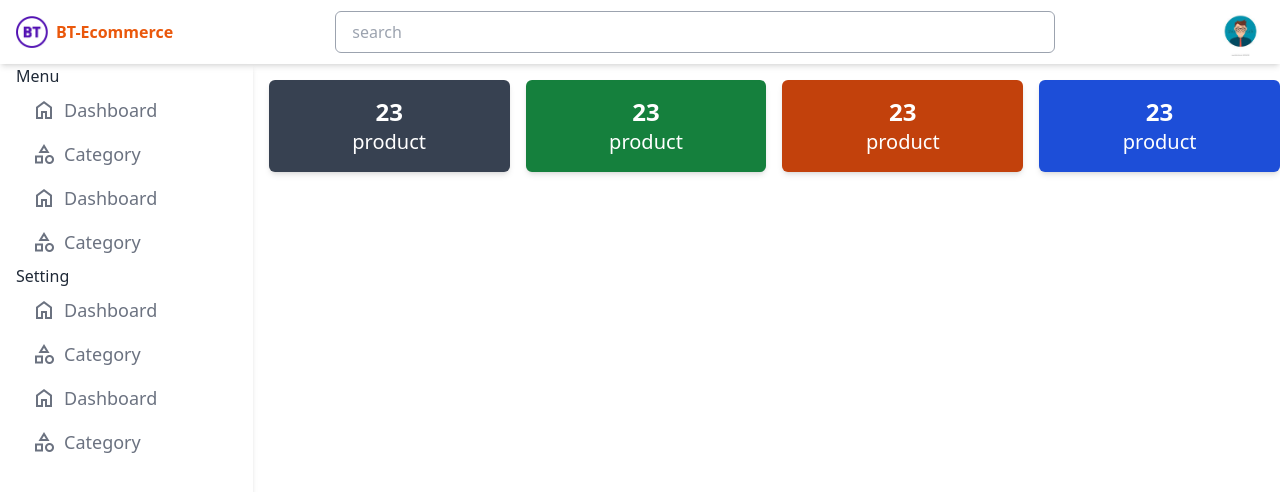
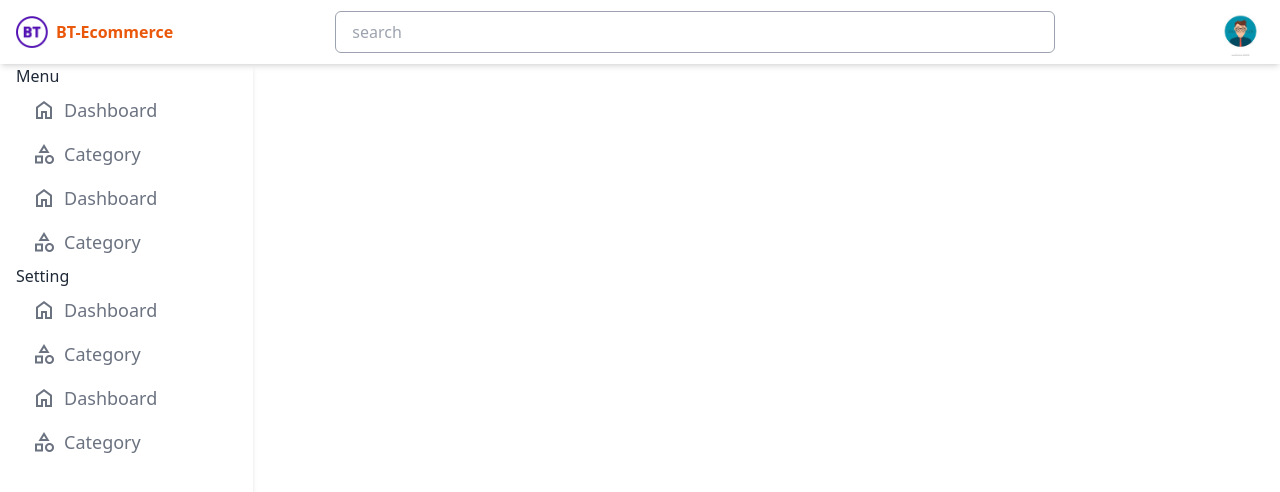
Before and after one commit to Bokhtiar/BT-Ecommerce-admin, a Next.js app: page / in a window 1280 px wide. Shown: the top 492 px of the page. Built offline with nearby package versions, Linux system fonts and the light colour scheme.

Commit message:
dashboard layouts updated

```diff
--- a/pages/_app.tsx
+++ b/pages/_app.tsx
@@ -1,12 +1,25 @@
 import '../styles/globals.css'
 import type { AppProps } from 'next/app'
 import { ToastContainer } from "react-toastify";
+import Header from '../components/layout/header'
+import Sidebar from '../components/layout/sidebar'
+
 
 export default function App({ Component, pageProps }: AppProps) {
   return (
     <>
-      <Component {...pageProps} />
-       <ToastContainer />
+      <Header />
+      <div className="flex gap-4">
+        <div className="w-[20%]">
+          <Sidebar />
+        </div>
+        <div className="w-[80%]">
+          <div className=" px-4 my-5">
+            <Component {...pageProps} />
+            <ToastContainer />
+          </div>
+        </div>
+      </div>
     </>
   );
 }
--- a/pages/category/form.tsx
+++ b/pages/category/form.tsx
@@ -3,7 +3,7 @@ import { useRouter } from "next/router";
 import { CategoryForm } from "../../components/form/category.form";
 import { networkErrorHandeller, setToken } from "../../utils/helpers";
 import { CategoryCreateNetwork } from "../../network/category.network";
-c
+
 
 const CreateUpdate: React.FC = (): JSX.Element => {
   const router = useRouter();
--- a/pages/index.tsx
+++ b/pages/index.tsx
@@ -5,8 +5,8 @@ import Card from '../components/card'
 const Index: React.FC = (): JSX.Element => {
   return (
     <div>
-      <Header />
-      <div className='flex gap-4'>
+      {/* <Header /> */}
+      {/* <div className='flex gap-4'>
         <div className='w-[20%]'>
           <Sidebar />
         </div>
@@ -18,7 +18,7 @@ const Index: React.FC = (): JSX.Element => {
             <Card title="product" total={23} color="bg-blue-700" />
           </div>
         </div>
-      </div>
+      </div> */}
     </div>
   )
 }
```
Also changed, not shown: pages/category/index.tsx (+7 -5 lines).
